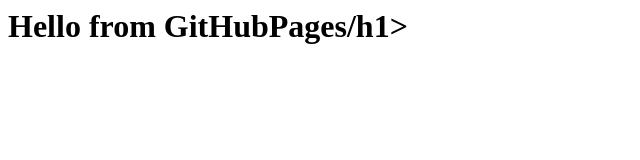
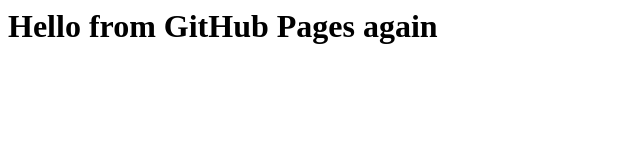
Before and after one commit to NameSvet/NameSvet.github.io, a plain HTML site: page index.html in a window 1280 px wide. Shown: the whole page, without its empty margins (0-640 px from the left). Drawn offline with Linux system fonts and the light colour scheme.

Commit message:
another commit

```diff
--- a/index.html
+++ b/index.html
@@ -1 +1 @@
-<h1>Hello from GitHubPages/h1>
+<h1>Hello from GitHub Pages again</h1>
```
